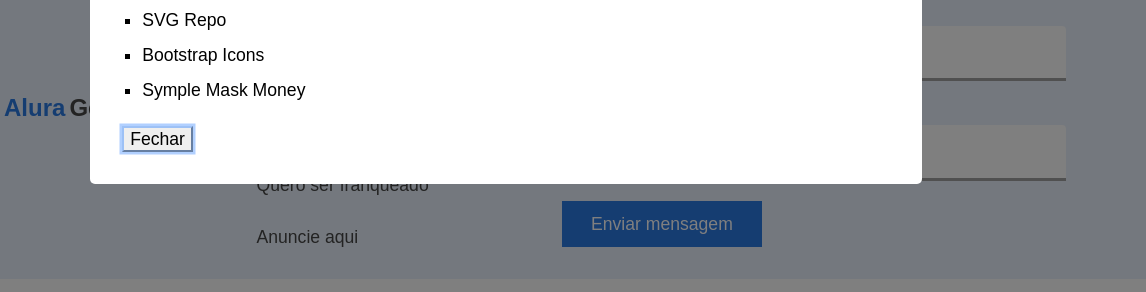
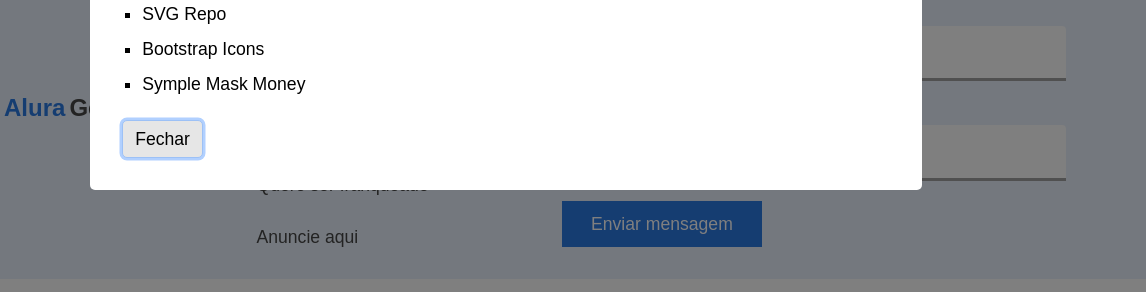
Before and after one commit to gabriersdev/alura-geek-crud, a plain HTML site: page index.html in a window 1280 px wide. Both pictures are taken after a click on the link "Direitos Autorais". Shown: the part 1709-2001 px from the top of the page, 134-1280 px from the left. Drawn offline with nearby package versions, Linux system fonts and the light colour scheme.

Commit message:
Corrigindo bug do carragamento de imagem da págiana de "Ver produto" e aprimorando os botões do modal e páginas de apoio

```diff
--- a/assets/css/componentes/botoes.css
+++ b/assets/css/componentes/botoes.css
@@ -58,3 +58,21 @@
 .controle__crud__btn-exclui{
   margin-right: 0.25rem;
 }
+
+.modal__botao,
+.btn-principal-no-script{
+  cursor: pointer;
+  outline: none;
+  background-color: #E6E6E6;
+  padding: 0.5rem 0.75rem;
+  outline: none;
+  border: 1px solid #CCC;
+  border-radius: 5px;
+  transition: 0.3s;
+}
+
+.modal__botao:hover,
+.btn-principal-no-script:hover{
+  background-color: #DDD;
+  border-color: #BBB;
+}
--- a/assets/js/modulos/carregar-exibicao.js
+++ b/assets/js/modulos/carregar-exibicao.js
@@ -15,7 +15,7 @@ const carregarProdutosPaginaProduto = (categoria, nomeCategoria) => {
 
 const carregarDadosProdutoPesquisado = (dadosProduto) => {
   const secao = document.querySelector('[data-dados-produto]');
-  secao.querySelector('img').src = `./assets/img/produtos/${dadosProduto.imagem}`;
+  secao.querySelector('img').src = `./${dadosProduto.imagem}`;
   secao.querySelector('h1').textContent = dadosProduto.nomeProduto;
   secao.querySelector('span').textContent = converterValor(dadosProduto.valor);
   secao.querySelector('p').textContent = dadosProduto.descricao;
--- a/assets/js/scripts.js
+++ b/assets/js/scripts.js
@@ -39,7 +39,7 @@ import { tratarFormulario, confirmacaoFormulario } from "./modulos/tratamento-fo
         <li>Bootstrap Icons</li>
         <li>Symple Mask Money</li>
       </ul>
-      <button data-modal-fecha>Fechar</button>
+      <button data-modal-fecha class='modal__botao'>Fechar</button>
     </dialog>`;
 
     areaImportacao.innerHTML = conteudoParaImportar;
```
